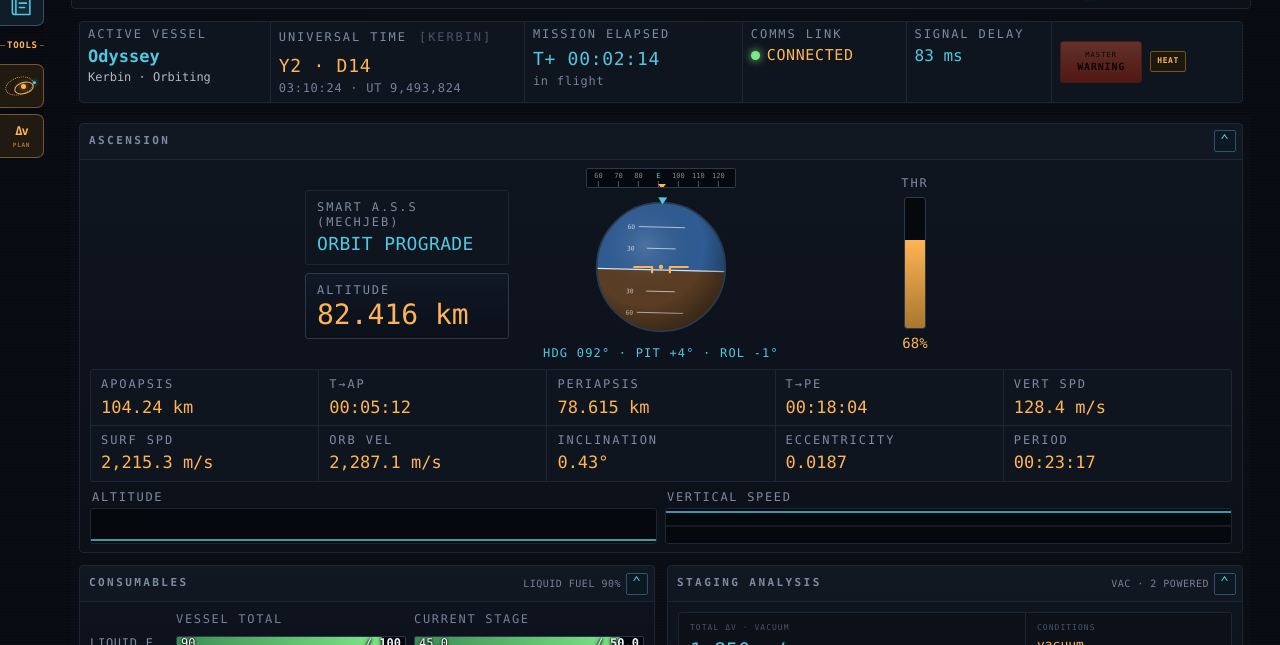
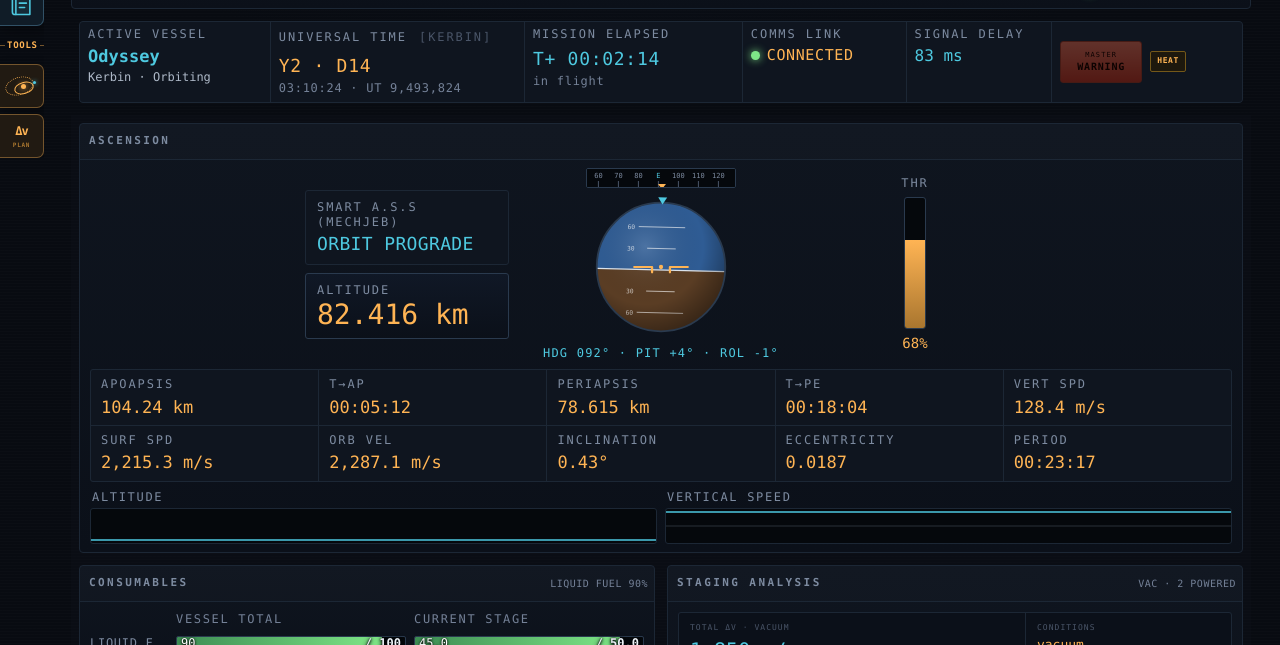
Before and after one commit to SacredWoobie/woobies-mission-control, a React (Vite) app in the folder frontend/: page / in a window 1280 px wide. Shown: the part 100-745 px from the top of the page. Built offline with nearby package versions, Linux system fonts and the light colour scheme.

Commit message:
Refine Flight panel rail controls

```diff
--- a/frontend/src/components/AscensionPanel.tsx
+++ b/frontend/src/components/AscensionPanel.tsx
@@ -120,7 +120,7 @@ export function AscensionPanel({ snapshot }: { snapshot: TelemetrySnapshot }) {
     ? `Exact: ${formatTelemetryNumber(snapshot["v.altitude"])} m` : undefined;
 
   return (
-    <Panel collapsible compact id="asc" title="Ascension">
+    <Panel compact id="asc" title="Ascension">
       <div className="asc-top">
         <div className="asc-left"><div className="sas-box"><span className="label">{sas.source === "mj" ? "Smart A.S.S (MechJeb)" : "SAS"}</span><span className={`sas-val ${sas.source === "off" ? "off" : ""}`}>{sas.mode}</span></div><div className="alt-box"><span className="label">Altitude</span><span className="alt-val" title={exactAltitude}>{formatDistance(snapshot["v.altitude"], "live")}</span></div></div>
         <div className="navwrap"><div className="heading-tape"><HeadingTape heading={heading} /></div><Navball heading={heading} pitch={pitch} roll={roll} /><div className="hdg-readout">HDG {formatHeadingDegrees(heading)}° · PIT {formatAttitudeDegrees(pitch, true)}° · ROL {formatAttitudeDegrees(roll)}°</div></div>
--- a/frontend/src/components/ConsumablesPanel.tsx
+++ b/frontend/src/components/ConsumablesPanel.tsx
@@ -49,7 +49,7 @@ export function ConsumablesPanel({ snapshot }: ConsumablesPanelProps) {
     : "RESOURCE STATUS UNAVAILABLE";
 
   return (
-    <Panel collapsible compact id="cons" tag={status} title="Consumables">
+    <Panel compact id="cons" tag={status} title="Consumables">
       <div className="col-heads" aria-hidden="true">
         <span />
         <span>Vessel total</span>
--- a/frontend/src/components/Panel.tsx
+++ b/frontend/src/components/Panel.tsx
@@ -30,7 +30,7 @@ export function Panel({ children, collapsible = false, compact = false, headingA
               onClick={() => setCollapsed((current) => !current)}
               type="button"
             >
-              <span aria-hidden="true">{collapsed ? "⌄" : "⌃"}</span>
+              <span aria-hidden="true" className="panel-collapse-chevron" />
             </button>
           )}
           {hideable && panelId && (
--- a/frontend/src/components/StagingPanel.tsx
+++ b/frontend/src/components/StagingPanel.tsx
@@ -96,7 +96,6 @@ export function StagingPanel({ snapshot }: StagingPanelProps) {
 
   return (
     <Panel
-      collapsible={!editorMode}
       compact={!editorMode}
       id="stage"
       title={editorMode ? "Editor staging analysis" : "Staging analysis"}
--- a/frontend/src/styles.css
+++ b/frontend/src/styles.css
@@ -1035,11 +1035,12 @@ button { font: inherit; }
 .panel-compact > h2 .panel-title { min-width: 0; overflow: hidden; flex: 0 1 auto; text-overflow: ellipsis; white-space: nowrap; }
 .panel-compact > h2 .panel-heading-actions { margin-left: auto; flex: 1 1 auto; justify-content: flex-end; }
 .panel-compact > h2 .tag { min-width: 0; overflow: hidden; flex: 0 1 auto; text-overflow: ellipsis; }
-.panel-compact .panel-collapse-button { display: inline-flex; width: 22px; height: 22px; min-width: 22px; min-height: 22px; padding: 0; align-items: center; justify-content: center; flex: 0 0 22px; border-radius: 2px; font-size: 15px; line-height: 1; }
+.panel-compact .panel-collapse-button { display: inline-grid; width: 22px; height: 22px; min-width: 22px; min-height: 22px; padding: 0; place-items: center; flex: 0 0 22px; border-radius: 2px; line-height: 1; }
+.panel-compact#target > h2 .panel-heading-actions { gap: 10px; }
 .panel-compact :is(.target-clear-button,.resonant-unpin,.flight-note-unpin),
 .panel-compact#flightNote .notes-font-controls button { min-height: 22px; }
-.panel-compact .panel-collapse-button > span { transform: translateY(-1px); }
-.panel-compact.panel-collapsed .panel-collapse-button > span { transform: translateY(1px); }
+.panel-compact .panel-collapse-chevron { display: block; width: 7px; height: 7px; border-right: 1px solid currentColor; border-bottom: 1px solid currentColor; transform: rotate(45deg); transform-origin: center; }
+.panel-compact.panel-collapsed .panel-collapse-chevron { transform: rotate(135deg); }
 @media (pointer: coarse) {
   :is(.flight-grid,.flight-workspace-shell) .panel-compact > h2 { min-height: 44px; padding-block: 4px; }
   .panel-compact .panel-collapse-button { width: 36px; height: 36px; min-width: 36px; min-height: 36px; flex-basis: 36px; }
```
Also changed, not shown: 2 other files (tests, documents, lock files or other folders).
